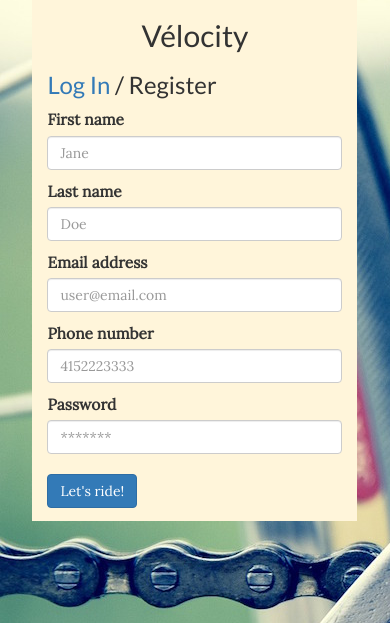
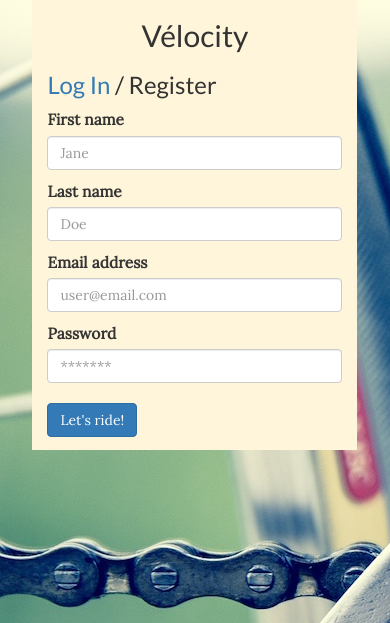
Before and after one commit to valeriewilson/velocity, a Flask app: page /register in a window 390 px wide. Shown: the part 71-694 px from the top of the page. Run offline with Flask 2, Linux system fonts and the light colour scheme; some libraries are stand-ins or nearby versions.

Commit message:
Removed phone field from DB & Flask

```diff
--- a/model.py
+++ b/model.py
@@ -15,7 +15,6 @@ class User(db.Model):
     password = db.Column(db.String(20), nullable=False)
     first_name = db.Column(db.Unicode(30), nullable=False)
     last_name = db.Column(db.Unicode(30), nullable=False)
-    phone = db.Column(db.String(20), nullable=False)
 
     addresses = db.relationship('Address', backref=db.backref('user'))
     routes = db.relationship('Route', backref=db.backref('user'))
--- a/server.py
+++ b/server.py
@@ -62,7 +62,6 @@ def register_login_user():
     first_name = request.form.get('first-name')
     last_name = request.form.get('last-name')
     email = request.form.get('email')
-    phone = request.form.get('phone-number')
     password = request.form.get('password')
 
     # Find any user with this email address
@@ -75,7 +74,7 @@ def register_login_user():
 
     # Creates new user in users table, logs user in, redirects to homepage
     new_user = User(first_name=first_name, last_name=last_name,
-                    email=email, phone=phone, password=password)
+                    email=email, password=password)
     db.session.add(new_user)
     db.session.commit()
     session['user_email'] = email
--- a/templates/register.html
+++ b/templates/register.html
@@ -14,8 +14,6 @@
                 <input type="last-name" id="last-name" class="form-control" name="last-name" autocomplete="off" placeholder="Doe" required>
                 <label for="email">Email address</label>
                 <input type="email" id="email" class="form-control" name="email" autocomplete="off" placeholder="user@email.com" required>
-                <label for="phone-number">Phone number</label>
-                <input type="phone-number" id="phone-number" class="form-control" name="phone-number" autocomplete="off" placeholder="4152223333" required>
                 <label for "password">Password</label>
                 <input type="password" id="password" class="form-control" name="password" autocomplete="off" placeholder="*******" required>
                 <input type="submit" class="btn btn-primary" value="Let's ride!">
```
